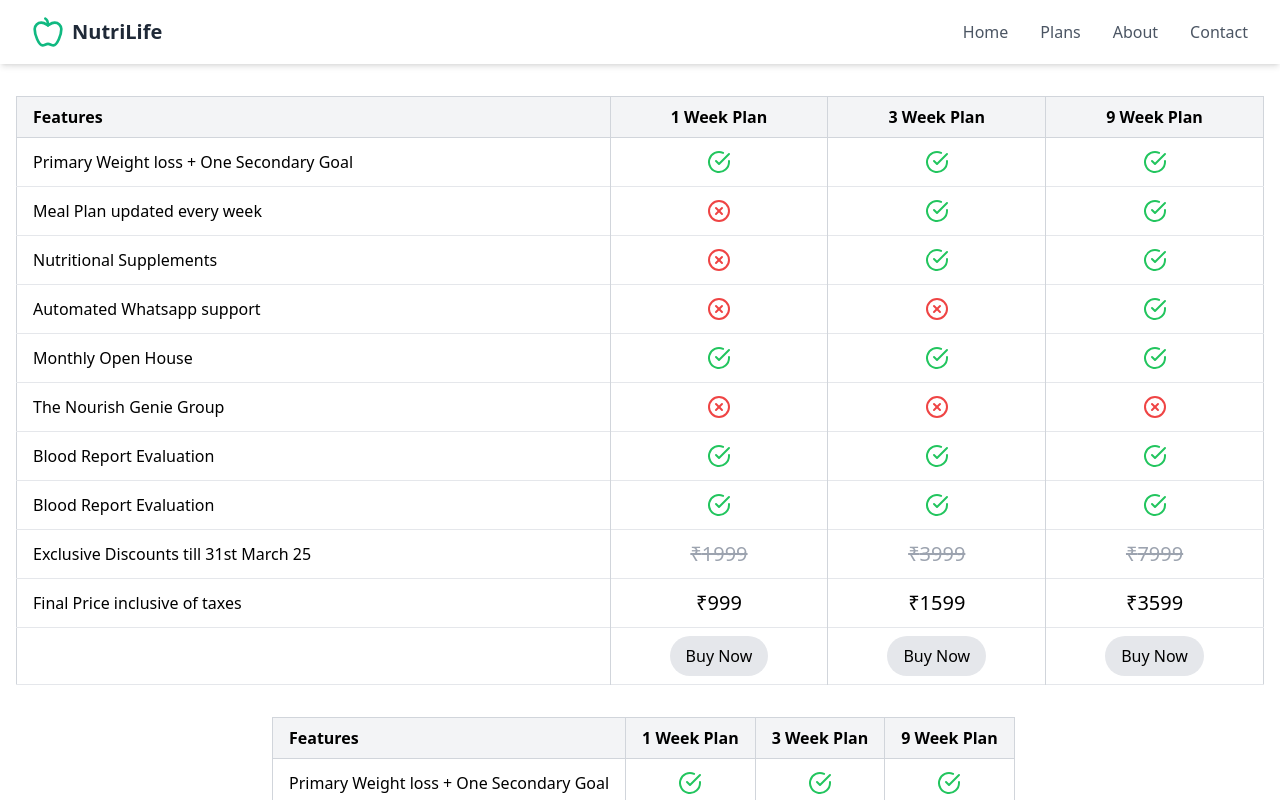
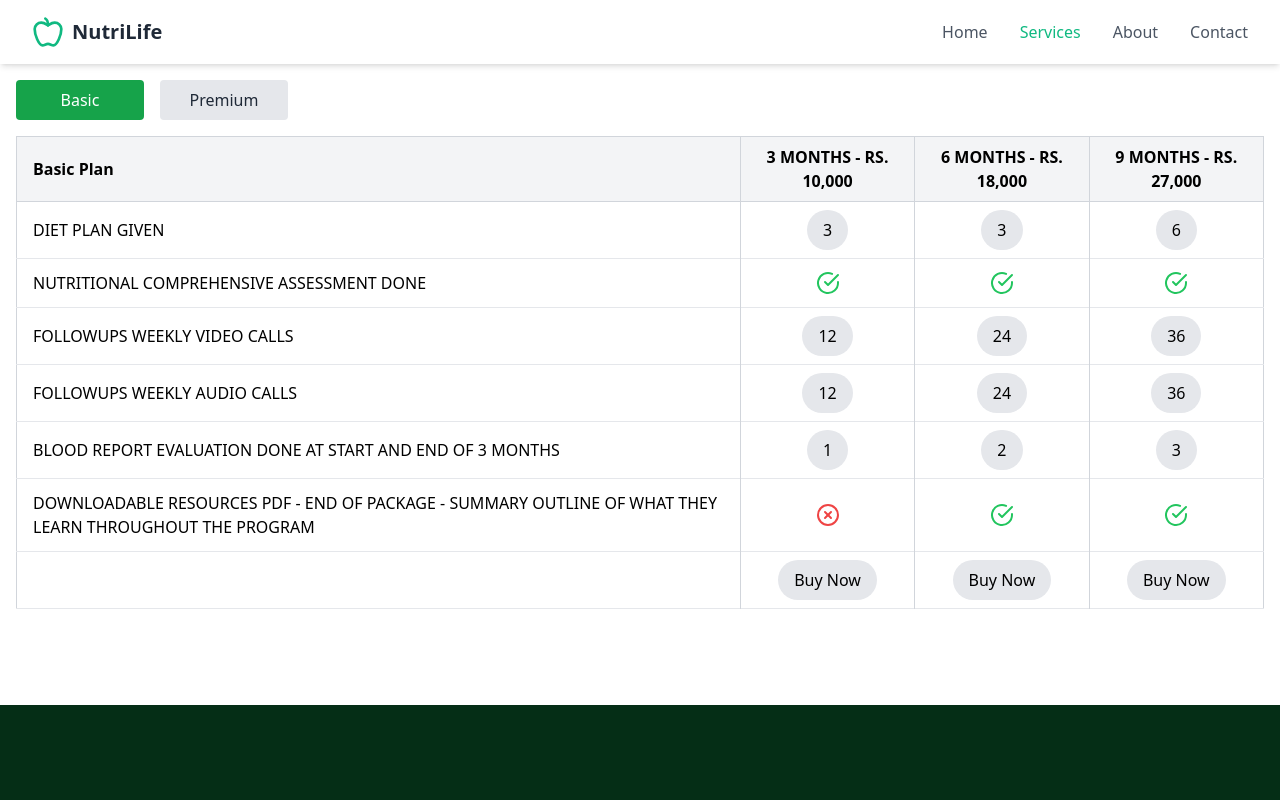
Before and after one commit to d1089/HealthApp, a React (Vite) app: page /pricing in a window 1280 px wide. Shown: the top 800 px of the page. Built offline with nearby package versions, Linux system fonts and the light colour scheme.

Commit message:
added premium and basic plan feature table

```diff
--- a/src/App.tsx
+++ b/src/App.tsx
@@ -7,75 +7,6 @@ import Footer from "./components/Footer";
 import Pricing from "./components/Pricing";
 
 function App() {
-  const planData = [
-    {
-      feature: "Primary Weight loss + One Secondary Goal",
-      week1: true,
-      week3: true,
-      week9: true,
-    },
-    {
-      feature: "Meal Plan updated every week",
-      week1: false,
-      week3: true,
-      week9: true,
-    },
-    {
-      feature: "Nutritional Supplements",
-      week1: false,
-      week3: true,
-      week9: true,
-    },
-    {
-      feature: "Automated Whatsapp support",
-      week1: false,
-      week3: false,
-      week9: true,
-    },
-    {
-      feature: "Monthly Open House",
-      week1: true,
-      week3: true,
-      week9: true,
-    },
-    {
-      feature: "The Nourish Genie Group",
-      week1: false,
-      week3: false,
-      week9: false,
-    },
-    {
-      feature: "Blood Report Evaluation",
-      week1: true,
-      week3: true,
-      week9: true,
-    },
-    {
-      feature: "Blood Report Evaluation",
-      week1: true,
-      week3: true,
-      week9: true,
-    },
-    {
-      feature: "Exclusive Discounts till 31st March 25",
-      week1: 1999,
-      week3: 3999,
-      week9: 7999,
-    },
-    {
-      feature: "Final Price inclusive of taxes",
-      week1: 999,
-      week3: 1599,
-      week9: 3599,
-    },
-    {
-      feature: "",
-      week1: "Buy Now",
-      week3: "Buy Now",
-      week9: "Buy Now",
-    },
-  ];
-
   return (
     <Router>
       <div className="min-h-screen bg-gray-50">
@@ -84,7 +15,7 @@ function App() {
           <Route path="/" element={<Home />} />
           <Route path="/about" element={<About />} />
           <Route path="/contact" element={<Contact />} />
-          <Route path="/pricing" element={<Pricing data={planData} />} />
+          <Route path="/pricing" element={<Pricing />} />
         </Routes>
         <Footer />
       </div>
--- a/src/components/Navbar.tsx
+++ b/src/components/Navbar.tsx
@@ -34,10 +34,10 @@ const Navbar = () => {
             <Link
               to="/pricing"
               className={`${isActive(
-                "/"
+                "/pricing"
               )} font-medium transition-colors duration-200`}
             >
-              Plans
+              Services
             </Link>
             <Link
               to="/about"
--- a/src/components/Pricing.tsx
+++ b/src/components/Pricing.tsx
@@ -1,5 +1,5 @@
 import { CheckCircleIcon, XCircleIcon } from "lucide-react";
-import React from "react";
+import React, { useState } from "react";
 
 export type PlanTableRow = {
   feature: string;
@@ -8,11 +8,135 @@ export type PlanTableRow = {
   week9: boolean | number | string;
 };
 
-export type Props = {
-  data: PlanTableRow[];
-};
+type planType = "Basic" | "Premium";
 
-const Pricing: React.FC<Props> = ({ data }) => {
+const Basic = [
+  {
+    feature: "DIET PLAN GIVEN",
+    week1: "3",
+    week3: "3",
+    week9: "6",
+  },
+  {
+    feature: "NUTRITIONAL COMPREHENSIVE ASSESSMENT DONE",
+    week1: true,
+    week3: true,
+    week9: true,
+  },
+  {
+    feature: "FOLLOWUPS WEEKLY VIDEO CALLS",
+    week1: "12",
+    week3: "24",
+    week9: "36",
+  },
+  {
+    feature: "FOLLOWUPS WEEKLY AUDIO CALLS",
+    week1: "12",
+    week3: "24",
+    week9: "36",
+  },
+  {
+    feature: "BLOOD REPORT EVALUATION DONE AT START AND END OF 3 MONTHS",
+    week1: "1",
+    week3: "2",
+    week9: "3",
+  },
+  {
+    feature:
+      "DOWNLOADABLE RESOURCES PDF - END OF PACKAGE - SUMMARY OUTLINE OF WHAT THEY LEARN THROUGHOUT THE PROGRAM",
+    week1: false,
+    week3: true,
+    week9: true,
+  },
+  {
+    feature: "",
+    week1: "Buy Now",
+    week3: "Buy Now",
+    week9: "Buy Now",
+  },
+];
+
+const Premium = [
+  {
+    feature: "DIET PLAN GIVEN",
+    week1: "3",
+    week3: "6",
+    week9: "9",
+  },
+  {
+    feature: "NUTRITIONAL COMPREHENSIVE ASSESSMENT DONE",
+    week1: true,
+    week3: true,
+    week9: true,
+  },
+  {
+    feature: "FOLLOWUPS WEEKLY VIDEO CALLS",
+    week1: "12",
+    week3: "24",
+    week9: "36",
+  },
+  {
+    feature: "FOLLOWUPS WEEKLY AUDIO CALLS",
+    week1: "24",
+    week3: "48",
+    week9: "72",
+  },
+  {
+    feature: "BLOOD REPORT EVALUATION DONE AT START AND END OF 3 MONTHS",
+    week1: "1",
+    week3: "2",
+    week9: "3",
+  },
+  {
+    feature:
+      "TEACHING CURATED MINDFULNESS PRACTICES TO BE MORE HAPPIER AND HEALTHIER",
+    week1: true,
+    week3: true,
+    week9: true,
+  },
+  {
+    feature: "TRAVEL PLAN AND GUIDANCE SHARED",
+    week1: true,
+    week3: true,
+    week9: true,
+  },
+  {
+    feature:
+      "DOWNLOADABLE RESOURCES PDF - END OF PACKAGE - SUMMARY OUTLINE OF WHAT THEY LEARN THROUGHOUT THE PROGRAM",
+    week1: true,
+    week3: true,
+    week9: true,
+  },
+  {
+    feature: "WEEKLY LIVE GUIDED MEDITATION ON ZOOM",
+    week1: true,
+    week3: true,
+    week9: true,
+  },
+  {
+    feature: "",
+    week1: "Buy Now",
+    week3: "Buy Now",
+    week9: "Buy Now",
+  },
+];
+
+const Pricing: React.FC = () => {
+  const [currentPlanView, setCurrentPlanView] = useState<planType>("Basic");
+  const [data, setData] = useState(Basic);
+  const handleChangePlans = (e: React.MouseEvent<HTMLButtonElement>) => {
+    console.log("This is the id of the button", e.currentTarget.value);
+    const plan = e.currentTarget.value;
+    setCurrentPlanView(e.currentTarget.value as planType);
+    console.log(currentPlanView);
+    if (plan === "Basic") {
+      setData(Basic);
+    }
+    if (plan === "Premium") {
+      setData(Premium);
+    }
+  };
+
   const renderCellValue = (
     value: boolean | number | string,
     isDiscounted: boolean = false
@@ -45,21 +169,57 @@ const Pricing: React.FC<Props> = ({ data }) => {
 
   return (
     <div className="w-full py-16 sm:py-20 bg-white">
+      <div className="flex space-x-4 pl-4">
+        <button
+          onClick={handleChangePlans}
+          value="Basic"
+          className={`w-32 px-4 py-2 rounded transition ${
+            currentPlanView === "Basic"
+              ? "bg-green-600 text-white hover:bg-green-700"
+              : "bg-gray-200 text-gray-800 hover:bg-gray-300"
+          }`}
+        >
+          Basic
+        </button>
+        <button
+          onClick={handleChangePlans}
+          value="Premium"
+          className={`w-32 px-4 py-2 rounded transition ${
+            currentPlanView === "Premium"
+              ? "bg-green-600 text-white hover:bg-green-700"
+              : "bg-gray-200 text-gray-800 hover:bg-gray-300"
+          }`}
+        >
+          Premium
+        </button>
+      </div>
       <div className="overflow-x-auto w-full p-4 flex flex-col items-center justify-center">
         <table className="min-w-full table-auto border-collapse border border-gray-300">
           <thead className="bg-gray-100">
             <tr className="border-b border-gray-300">
               <th className="px-4 py-2 text-left font-semibold border-r border-gray-300">
-                Features
+                {currentPlanView} Plan
               </th>
               <th className="px-4 py-2 text-center font-semibold border-r border-gray-300">
-                1 Week Plan
+                {currentPlanView === "Basic" ? (
+                  <p>3 MONTHS - RS. 10,000</p>
+                ) : (
+                  <p>3 MONTHS - RS. 15,000</p>
+                )}
               </th>
               <th className="px-4 py-2 text-center font-semibold border-r border-gray-300">
-                3 Week Plan
+                {currentPlanView === "Basic" ? (
+                  <p>6 MONTHS - RS. 18,000</p>
+                ) : (
+                  <p>6 MONTHS - RS. 28,000</p>
+                )}
               </th>
               <th className="px-4 py-2 text-center font-semibold">
-                9 Week Plan
+                {currentPlanView === "Basic" ? (
+                  <p>9 MONTHS - RS. 27,000</p>
+                ) : (
+                  <p>9 MONTHS - RS. 42,000</p>
+                )}
               </th>
             </tr>
           </thead>
@@ -92,66 +252,6 @@ const Pricing: React.FC<Props> = ({ data }) => {
           </tbody>
         </table>
       </div>
-      <div className="flex w-full">
-        {/* Image Section - 30% of the Card */}
-        <div className="w-1/5 p-4 flex flex-col items-center justify-center">
-          <img
-            src="https://picsum.photos/seed/picsum/200/300" // Sample Pexels image URL
-            alt="Feature Image"
-            className="h-32 w-32 object-cover rounded-full mb-2"
-          />
-          <span className="text-sm text-gray-500">Feature Image</span>
-        </div>
-
-        {/* Table Section - 70% of the Card */}
-        <div className="w-6/3 p-4">
-          <table className="min-w-full table-auto border-collapse border border-gray-300">
-            <thead className="bg-gray-100">
-              <tr className="border-b border-gray-300">
-                <th className="px-4 py-2 text-left font-semibold border-r border-gray-300">
-                  Features
-                </th>
-                <th className="px-4 py-2 text-center font-semibold border-r border-gray-300">
-                  1 Week Plan
-                </th>
-                <th className="px-4 py-2 text-center font-semibold border-r border-gray-300">
-                  3 Week Plan
-                </th>
-                <th className="px-4 py-2 text-center font-semibold">
-                  9 Week Plan
-                </th>
-              </tr>
-            </thead>
-            <tbody>
-              {data.map((row, idx) => (
-                <tr
-                  key={idx}
-                  className="border-t border-b border-gray-200 hover:bg-gray-50 transition-color"
-                >
-                  <td className="px-4 py-3 border-r border-gray-300">
-                    {row.feature}
-                  </td>
-                  <td className="py-2 text-center border-r border-gray-300">
-                    {row.feature.includes("Exclusive Discounts")
-                      ? renderCellValue(row.week1, true)
-                      : renderCellValue(row.week1)}
-                  </td>
-                  <td className="py-2 text-center border-r border-gray-300">
-                    {row.feature.includes("Exclusive Discounts")
-                      ? renderCellValue(row.week3, true)
-                      : renderCellValue(row.week3)}
-                  </td>
-                  <td className="py-2 text-center">
-                    {row.feature.includes("Exclusive Discounts")
-                      ? renderCellValue(row.week9, true)
-                      : renderCellValue(row.week9)}
-                  </td>
-                </tr>
-              ))}
-            </tbody>
-          </table>
-        </div>
-      </div>
     </div>
   );
 };
```
Also changed, not shown: src/main.tsx (+5 -5 lines).
